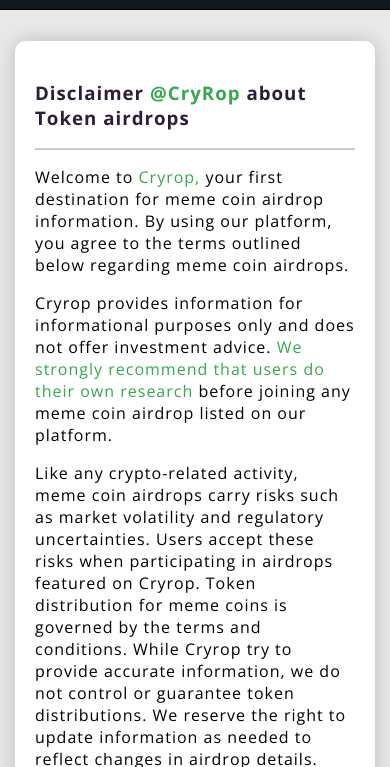
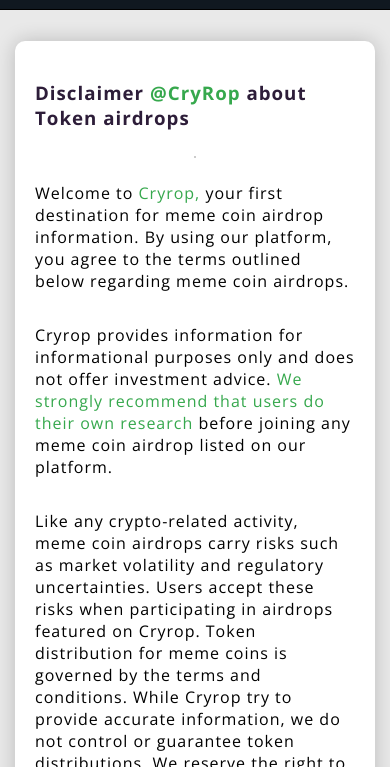
Before and after one commit to konknefr/Drophunt2, a plain HTML site: page disclaimer.html in a window 390 px wide. Shown: the part 59-826 px from the top of the page. Drawn offline with nearby package versions, Linux system fonts and the light colour scheme.

Commit message:
Update styles.css

```diff
--- a/styles.css
+++ b/styles.css
@@ -629,8 +629,14 @@
 
 .disclaimer-container {
 
+    display: flex;
+    flex-direction: column; /* Stack items vertically */
+    justify-content: flex-start; /* Align items to the top */
+    align-items: stretch; /* Stretch items to fill the container's height */
+    max-width: 100%; /* Optionally, set a maximum width */
 
-        height: calc(100vh * 2.5);
+
+
         background-color: white;
         border-radius: 10px;
         box-shadow: 0px 0px 20px rgba(0, 0, 0, 0.2);
```
